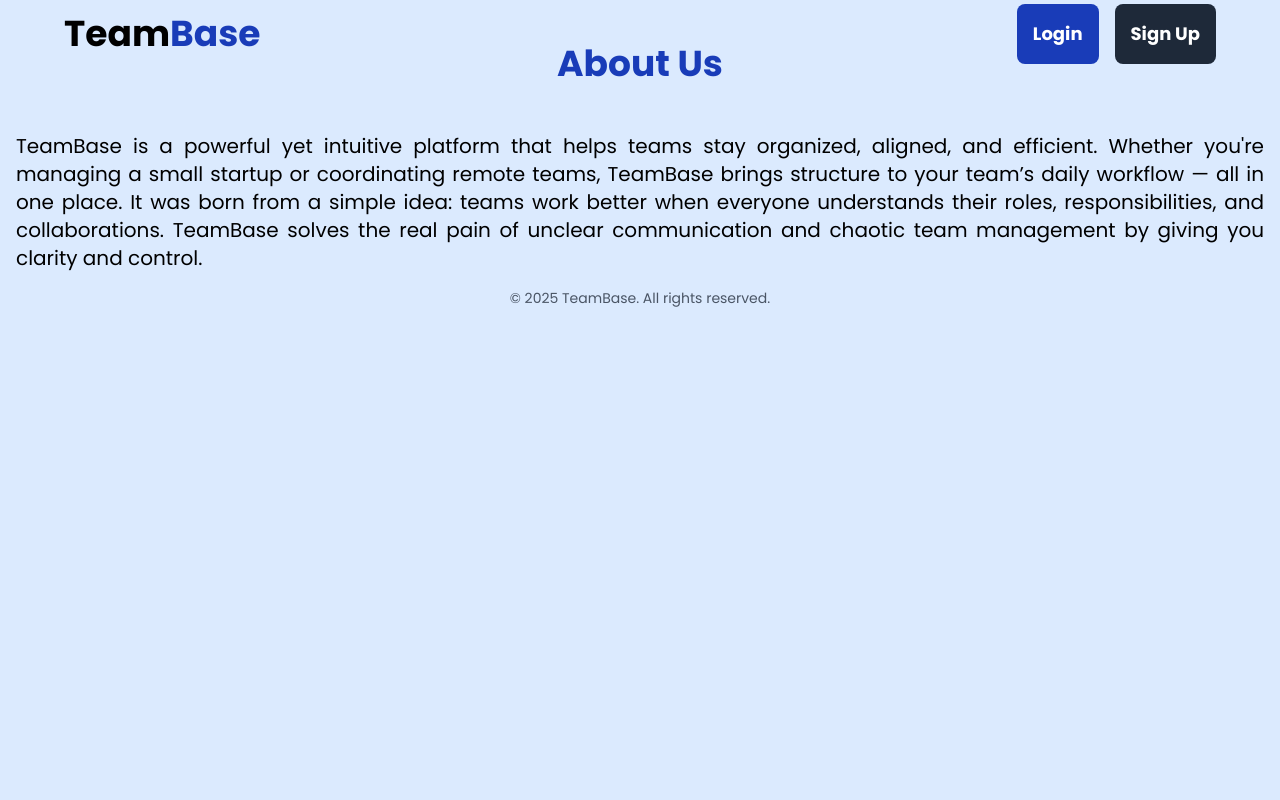
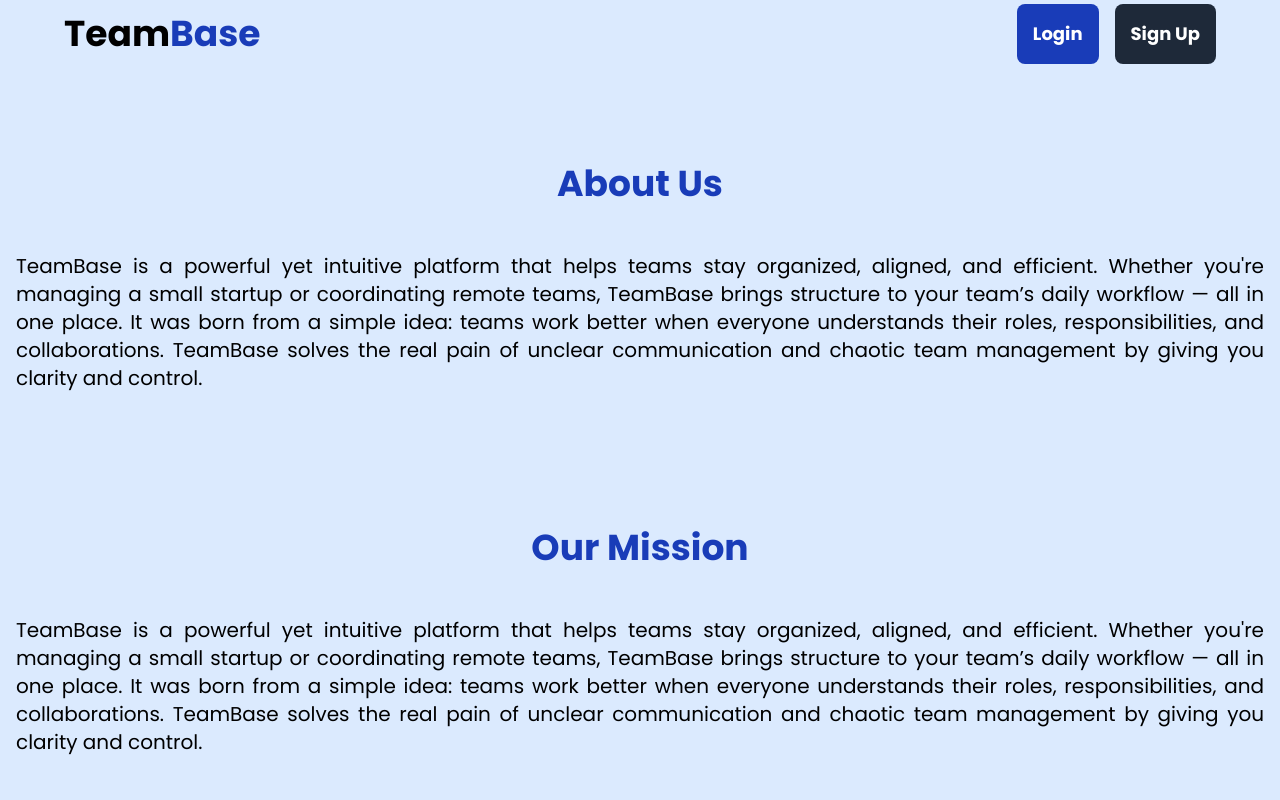
Before and after one commit to Izzeddin-Samara/TeamBase, a React (Vite) app in the folder Client/: page /about in a window 1280 px wide. Shown: the top 800 px of the page. Built offline with nearby package versions, Linux system fonts and the light colour scheme.

Commit message:
Add Mission component and use it in AboutPage component

```diff
--- a/Client/src/components/about/AboutPage.tsx
+++ b/Client/src/components/about/AboutPage.tsx
@@ -1,11 +1,15 @@
 import Navbar from "../Navbar";
 import Aboutus from "./Aboutus";
+import Mission from "./Mission";
 
 export default function AboutPage() {
   return (
     <>
       <Navbar />
-      <Aboutus/>
+      <div className="max-w-7xl mx-auto py-30 ">
+        <Aboutus />
+        <Mission />
+      </div>
     </>
   );
 }
--- /dev/null
+++ b/Client/src/components/about/Mission.tsx
@@ -0,0 +1,21 @@
+export default function Mission() {
+  return (
+    <>
+      <section className="py-30">
+        <h1 className="text-center text-4xl text-blue-800 font-bold py-">
+          Our Mission
+        </h1>
+        <p className="mt-8 text-md md:text-xl p-4 text-justify text-center">
+          TeamBase is a powerful yet intuitive platform that helps teams stay
+          organized, aligned, and efficient. Whether you're managing a small
+          startup or coordinating remote teams, TeamBase brings structure to
+          your team’s daily workflow — all in one place. It was born from a
+          simple idea: teams work better when everyone understands their roles,
+          responsibilities, and collaborations. TeamBase solves the real pain of
+          unclear communication and chaotic team management by giving you
+          clarity and control.
+        </p>
+      </section>
+    </>
+  );
+}
```
